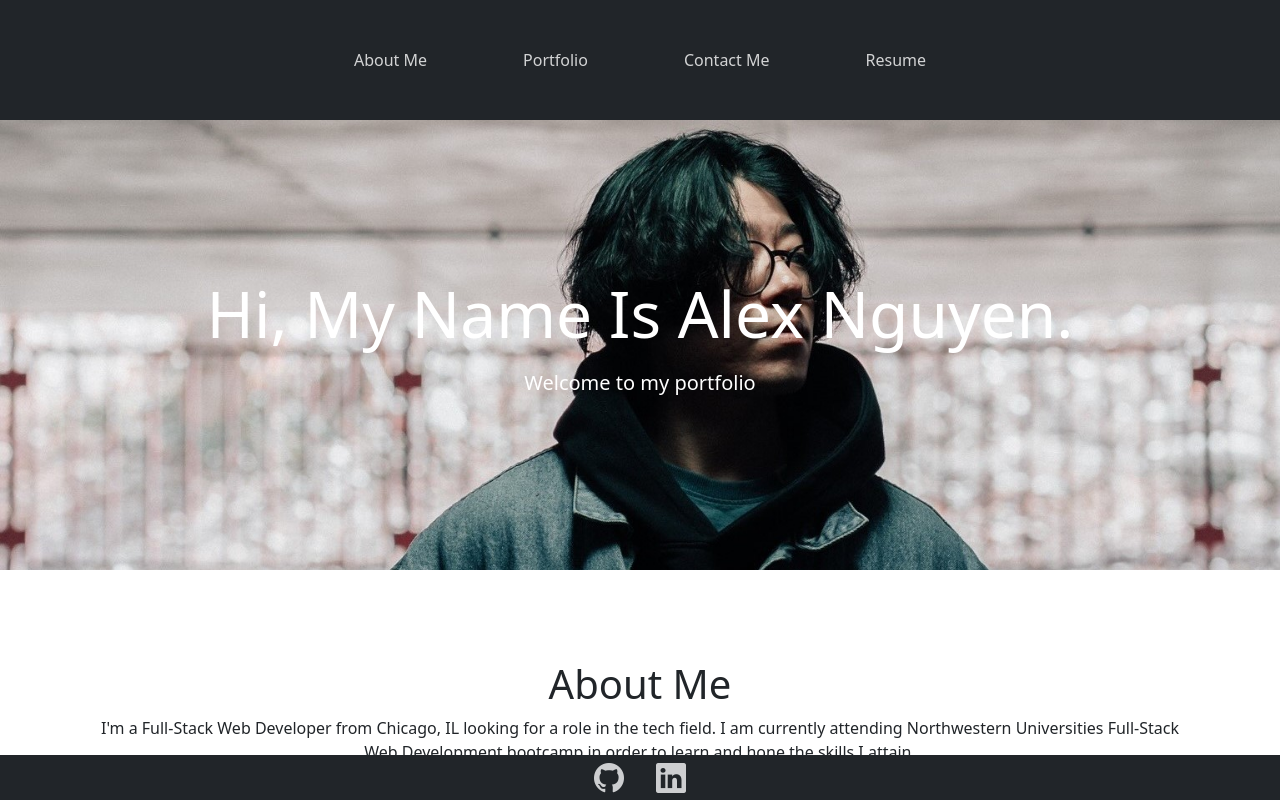
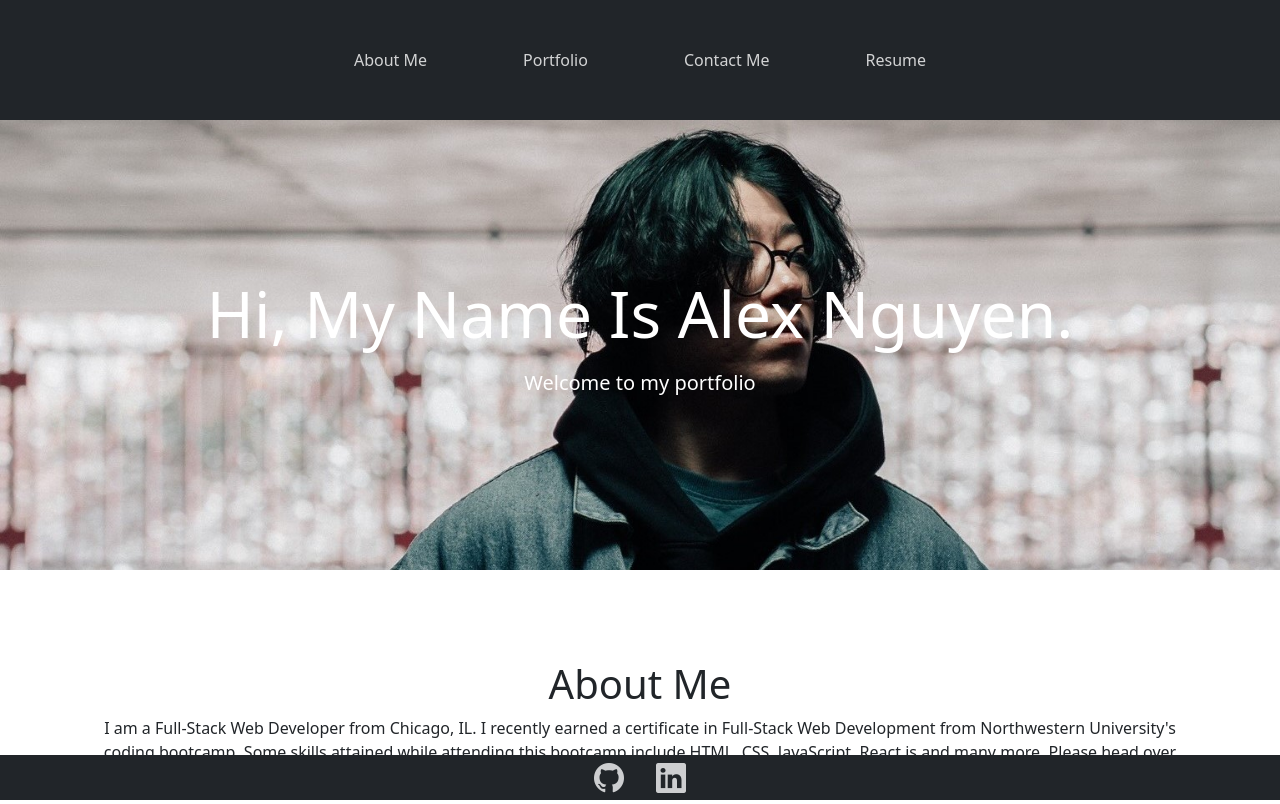
Before and after one commit to anguyen780/anguyen-portfolio, a React (Create React App) app: page / in a window 1280 px wide. Built offline with nearby package versions, Linux system fonts and the light colour scheme.

Commit message:
updated about me and linked in link

```diff
--- a/src/components/Footer.js
+++ b/src/components/Footer.js
@@ -10,7 +10,7 @@ const style = {
 function Footer() {
     return <footer style={style.footer} className='container-fluid bg-dark fixed-bottom'>
         <a href='https://github.com/anguyen780' className='github-icon link-light px-3' target={'blank'}><i className="bi bi-github"></i></a>
-        <a href='https://www.linkedin.com/in/alex-nguyen-6702a0109/' className='linkedin-icon link-light px-3' target={'blank'}><i className="bi bi-linkedin"></i></a>
+        <a href='https://www.linkedin.com/in/anguyen780/' className='linkedin-icon link-light px-3' target={'blank'}><i className="bi bi-linkedin"></i></a>
     </footer>
 }
 
--- a/src/components/pages/About.js
+++ b/src/components/pages/About.js
@@ -12,7 +12,7 @@ export default function About() {
       <div className='container-fluid '>
       <h1>About Me</h1>
       <p>
-        I'm a Full-Stack Web Developer from Chicago, IL looking for a role in the tech field. I am currently attending Northwestern Universities Full-Stack Web Development bootcamp in order to learn and hone the skills I attain.
+        I am a Full-Stack Web Developer from Chicago, IL. I recently earned a certificate in Full-Stack Web Development from Northwestern University's coding bootcamp. Some skills attained while attending this bootcamp include HTML, CSS, JavaScript, React.js and many more. Please head over to the portfolio page to see some of my projects!
       </p>
       </div>
     </div>
```
